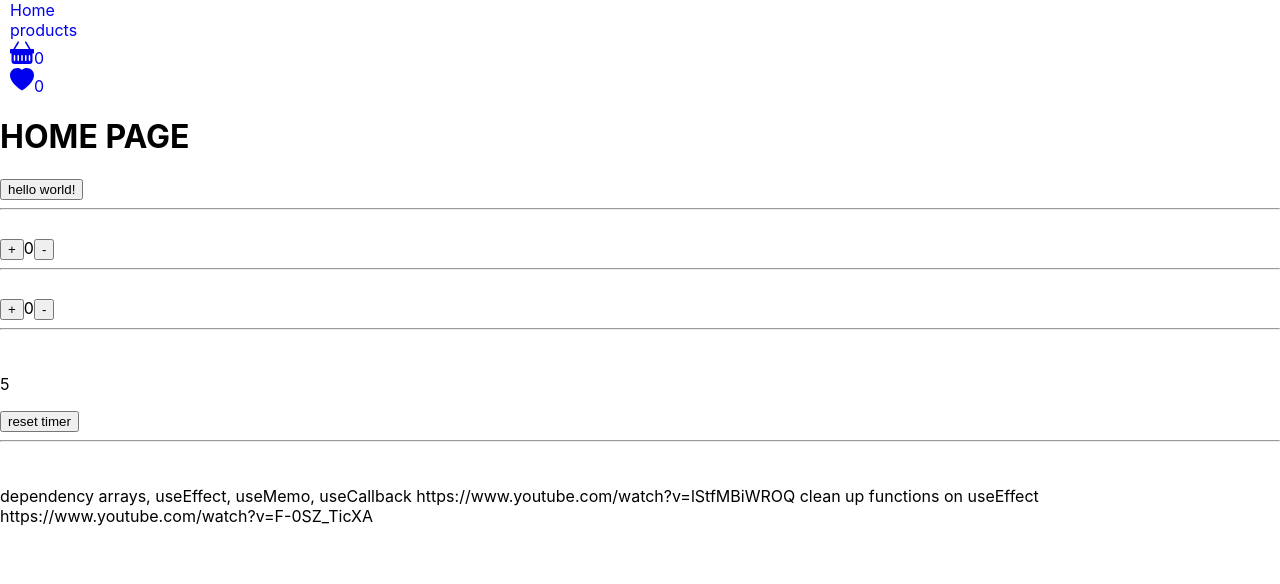
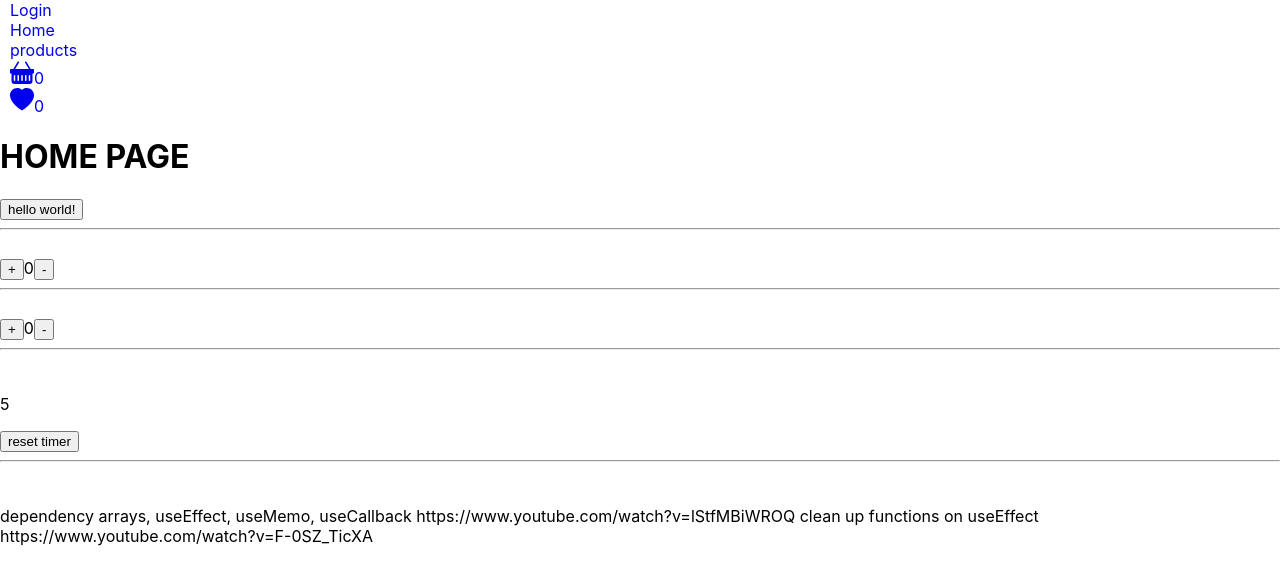
Before and after one commit to Criiis/next-js-state-management, a Next.js app: page / in a window 1280 px wide. Shown: the top 584 px of the page. Built offline with nearby package versions, Linux system fonts and the light colour scheme.

Commit message:
create endpoints dinalic pages for auth0

```diff
--- a/components/Menu.tsx
+++ b/components/Menu.tsx
@@ -9,6 +9,11 @@ export default function Menu(): JSX.Element {
   const { state } = useSavedItems()
   return (
     <nav className={styles.headerNav}>
+      <li>
+        <Link href='/api/auth/login'>
+          <a>Login</a>
+        </Link>
+      </li>
       <li>
         <Link href='/'>
           <a>Home</a>
--- a/pages/_app.tsx
+++ b/pages/_app.tsx
@@ -3,6 +3,7 @@ import { useRouter } from 'next/router'
 import { useState, useEffect } from 'react'
 import type { AppProps } from 'next/app'
 
+import { UserProvider } from '@auth0/nextjs-auth0'
 import HeadPage from '../components/Head'
 import Menu from '../components/Menu'
 import CartProvider from '../helper/CartProvider'
@@ -32,6 +33,7 @@ function MyApp({ Component, pageProps }: AppProps) {
 
   return (
     <>
+      <UserProvider>
         <Loading loading={loading} />
         <SavedItemsProvider>
           <CartProvider>
@@ -40,6 +42,7 @@ function MyApp({ Component, pageProps }: AppProps) {
             <Component {...pageProps} />
           </CartProvider>
         </SavedItemsProvider>
+      </UserProvider>
     </>
   )
 }
--- /dev/null
+++ b/pages/api/auth/[...auth0].ts
@@ -0,0 +1,2 @@
+import { handleAuth } from '@auth0/nextjs-auth0'
+export default handleAuth()
```
Lines whose indentation alone changed are shown as unchanged.
